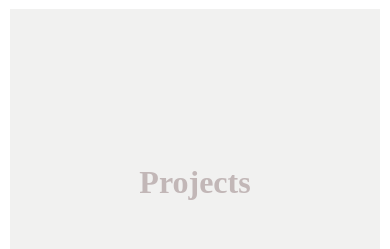
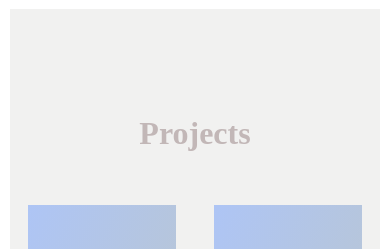
Before and after one commit to nadia643/portfolio, a website: page index.html in a window 390 px wide. Shown: the part 796-1045 px from the top of the page. Drawn offline with Linux system fonts and the light colour scheme; a web font is replaced by a local one.

Commit message:
ammended media queries for iphone 5

```diff
--- a/sass/abstracts/_mixins.scss
+++ b/sass/abstracts/_mixins.scss
@@ -5,7 +5,11 @@
 // 900 - 1200px  Tablet landscape
 // (1200 - 1800)  is where our normal styles apply
 // 1800+  Big desktop
-
+@mixin respond-phone-0 {
+  @media(max-width: 460px) {
+    @content
+  }
+}
 
 @mixin respond-phone-460 {
   @media(max-width: 460px) {
--- a/sass/layout/_projects.scss
+++ b/sass/layout/_projects.scss
@@ -16,7 +16,7 @@
     }
 
     @include respond-tablet-portrait {
-        grid-template-rows: repeat(1, 0.6fr) repeat(3, 1.3fr) repeat(1, 0.2fr);
+        grid-template-rows: repeat(1, 0.6fr) repeat(4, 1.3fr) repeat(1, 0.2fr);
         grid-template-columns: repeat(2, 1fr);
         -webkit-clip-pth: polygon(100% 0%, 0% 0%, 0% 100%, 100% 100%);
         clip-path: polygon(100% 0%, 0% 0%, 0% 100%, 100% 100%);
```
Also changed, not shown: css/style.css.
